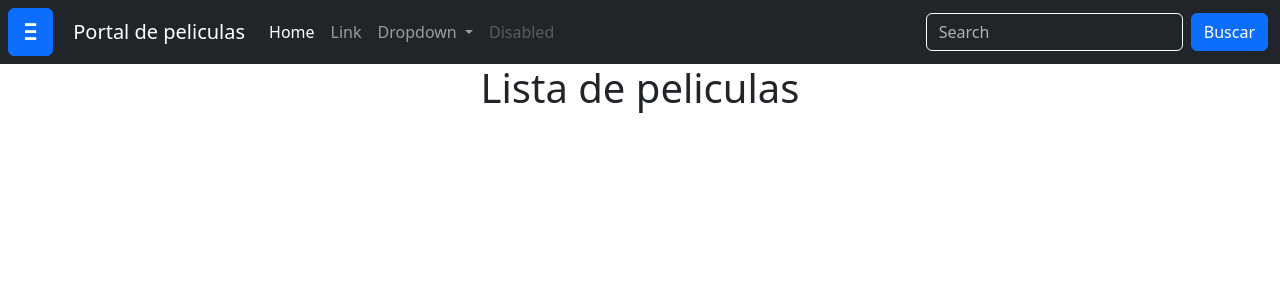
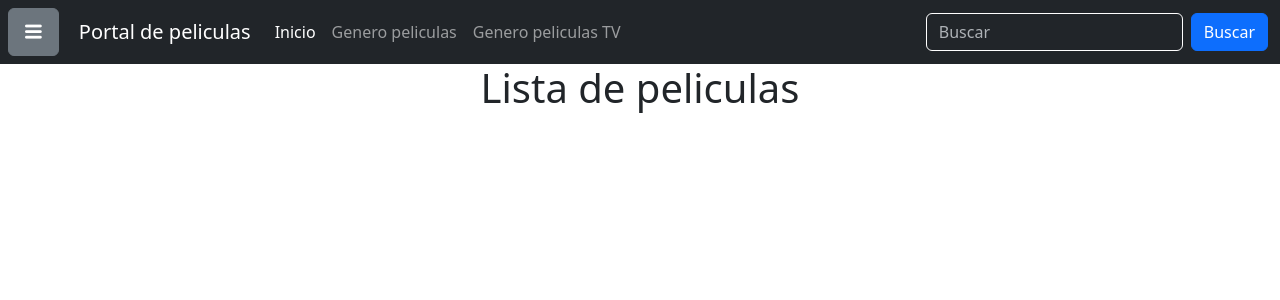
Before and after one commit to jcuicas/portal_peliculas_django, a Django app: page / in a window 1280 px wide. Shown: the top 300 px of the page. Run offline with Django 5.2, Linux system fonts and the light colour scheme; data that the repository does not hold is empty; some libraries are stand-ins or nearby versions; some web fonts are replaced.

Commit message:
segundo commit

```diff
--- a/peliculas/services.py
+++ b/peliculas/services.py
@@ -15,6 +15,14 @@ def genero_peliculas():
 
     return ''
 
+def genero_peliculas_tv():
+    response = consumir_api('https://api.themoviedb.org/3/genre/tv/list?api_key=ecbcdcf9044928d12b179d9153f5a269&language=es-VE')
+
+    if response:
+        return response.get('genres')
+
+    return ''
+
 def ver_peliculas(parametros={}):
     response = consumir_api('https://api.themoviedb.org/3/movie/popular?api_key=ecbcdcf9044928d12b179d9153f5a269&language=es-VE&with_genres={genres}&page={page}'.format(**parametros))
 
--- a/peliculas/views.py
+++ b/peliculas/views.py
@@ -1,5 +1,5 @@
 from django.shortcuts import render
-from .services import genero_peliculas, ver_peliculas
+from .services import genero_peliculas, ver_peliculas, genero_peliculas_tv
 
 # Create your views here.
 def inicio(request):
@@ -12,6 +12,7 @@ def inicio(request):
         'titulo': 'Portal de peliculas',
         'encabezado': 'Lista de peliculas',
         'generos': genero_peliculas(),
+        'generos_tv': genero_peliculas_tv(),
         'peliculas': ver_peliculas(parametros),
         'images': 'https://image.tmdb.org/t/p/w300/',
     }
--- a/templates/menu.html
+++ b/templates/menu.html
@@ -1,6 +1,6 @@
 <nav class="navbar navbar-expand-lg bg-dark" data-bs-theme="dark">
-    <a class="btn btn-primary px-3 mx-2" data-bs-toggle="offcanvas" href="#offcanvasExample" role="button" aria-controls="offcanvasExample">
-      <i class="ion-android-drawer" style="font-size: 1.4rem;"></i>
+    <a class="btn btn-secondary px-3 mx-2" data-bs-toggle="offcanvas" href="#offcanvasExample" role="button" aria-controls="offcanvasExample">
+      <i class="ion-navicon-round" style="font-size: 1.4rem;"></i>
     </a>
     <div class="container-fluid">
       <a class="navbar-brand" href="#">Portal de peliculas</a>
@@ -10,28 +10,17 @@
       <div class="collapse navbar-collapse" id="navbarSupportedContent">
         <ul class="navbar-nav me-auto mb-2 mb-lg-0">
           <li class="nav-item">
-            <a class="nav-link active" aria-current="page" href="#">Home</a>
+            <a class="nav-link active" aria-current="page" href="#">Inicio</a>
           </li>
           <li class="nav-item">
-            <a class="nav-link" href="#">Link</a>
-          </li>
-          <li class="nav-item dropdown">
-            <a class="nav-link dropdown-toggle" href="#" role="button" data-bs-toggle="dropdown" aria-expanded="false">
-              Dropdown
-            </a>
-            <ul class="dropdown-menu">
-              <li><a class="dropdown-item" href="#">Action</a></li>
-              <li><a class="dropdown-item" href="#">Another action</a></li>
-              <li><hr class="dropdown-divider"></li>
-              <li><a class="dropdown-item" href="#">Something else here</a></li>
-            </ul>
+            <a class="nav-link" href="#">Genero peliculas</a>
           </li>
           <li class="nav-item">
-            <a class="nav-link disabled" aria-disabled="true">Disabled</a>
+            <a class="nav-link" href="#">Genero peliculas TV</a>
           </li>
         </ul>
         <form class="d-flex" role="search">
-          <input class="form-control me-2 border-white" type="search" placeholder="Search" aria-label="Search">
+          <input class="form-control me-2 border-white" type="search" placeholder="Buscar" aria-label="Search">
           <button class="btn btn-primary" type="submit">Buscar</button>
         </form>
       </div>
--- a/templates/sidebar.html
+++ b/templates/sidebar.html
@@ -1,21 +1,56 @@
+  {% load static %}
   <div class="offcanvas offcanvas-start" tabindex="-1" id="offcanvasExample" aria-labelledby="offcanvasExampleLabel">
     <div class="offcanvas-header">
-      <h5 class="offcanvas-title" id="offcanvasExampleLabel">Offcanvas</h5>
+      <h5 class="offcanvas-title" id="offcanvasExampleLabel">Portal de peliculas</h5>
       <button type="button" class="btn-close" data-bs-dismiss="offcanvas" aria-label="Close"></button>
     </div>
     <div class="offcanvas-body">
       <div>
-        Some text as placeholder. In real life you can have the elements you have chosen. Like, text, images, lists, etc.
+        <img src="{% static 'img/movie-film.png' %}" class="card-img border rounded" alt="movie film">
       </div>
-      <div class="dropdown mt-3">
-        <button class="btn btn-secondary dropdown-toggle" type="button" data-bs-toggle="dropdown">
-          Dropdown button
-        </button>
-        <ul class="dropdown-menu">
-          <li><a class="dropdown-item" href="#">Action</a></li>
-          <li><a class="dropdown-item" href="#">Another action</a></li>
-          <li><a class="dropdown-item" href="#">Something else here</a></li>
-        </ul>
+      <div class="accordion accordion-flush" id="accordionFlushExample">
+        <div class="accordion-item">
+          <h2 class="accordion-header">
+            <button class="accordion-button collapsed" type="button" data-bs-toggle="collapse" data-bs-target="#flush-collapseOne" aria-expanded="false" aria-controls="flush-collapseOne">
+              Genero peliculas
+            </button>
+          </h2>
+          <div id="flush-collapseOne" class="accordion-collapse collapse" data-bs-parent="#accordionFlushExample">
+            <div class="accordion-body">
+              <ul class="list-group list-group-flush">
+
+                {% for item in generos %}
+                  <li class="list-group-item d-flex justify-content-between align-items-center">
+                    <a href="#" class="list-group-item-action" style="text-decoration: none;">{{ item.name }}</a>
+                    <span class="badge text-bg-primary rounded-pill">14</span>
+                  </li>
+                {% endfor %}
+
+              </ul>
+            </div>
+          </div>
+        </div>
+        <div class="accordion-item">
+          <h2 class="accordion-header">
+            <button class="accordion-button collapsed" type="button" data-bs-toggle="collapse" data-bs-target="#flush-collapseTwo" aria-expanded="false" aria-controls="flush-collapseTwo">
+              Genero peliculas TV
+            </button>
+          </h2>
+          <div id="flush-collapseTwo" class="accordion-collapse collapse" data-bs-parent="#accordionFlushExample">
+            <div class="accordion-body">
+              <ul class="list-group list-group-flush">
+
+                {% for item in generos_tv %}
+                  <li class="list-group-item d-flex justify-content-between align-items-center">
+                    <a href="#" class="list-group-item-action" style="text-decoration: none;">{{ item.name }}</a>
+                    <span class="badge text-bg-primary rounded-pill">14</span>
+                  </li>
+                {% endfor %}
+
+              </ul>
+            </div>
+          </div>
+        </div>
       </div>
     </div>
   </div>
```
Also changed, not shown: static/img/movie-film.png (added).
